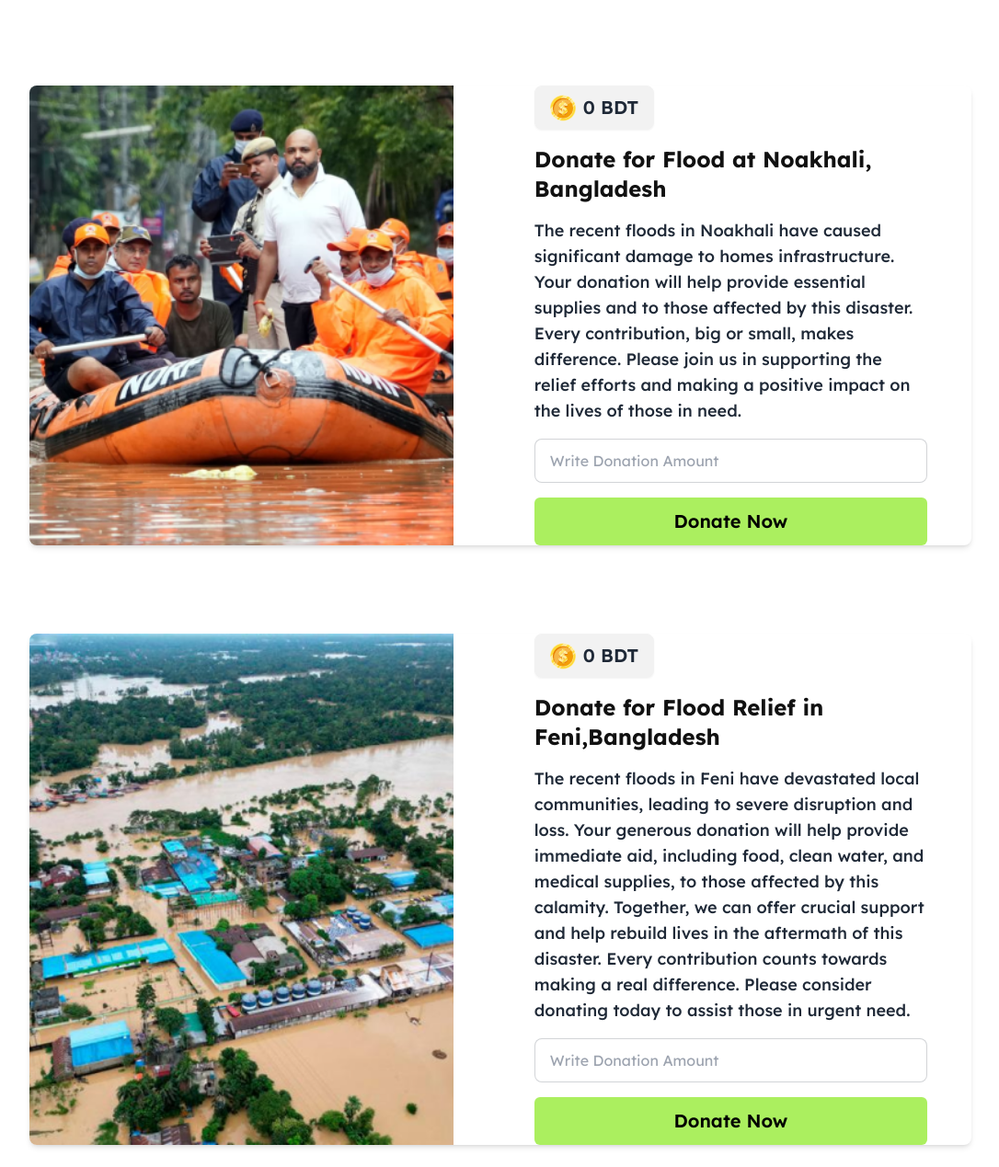
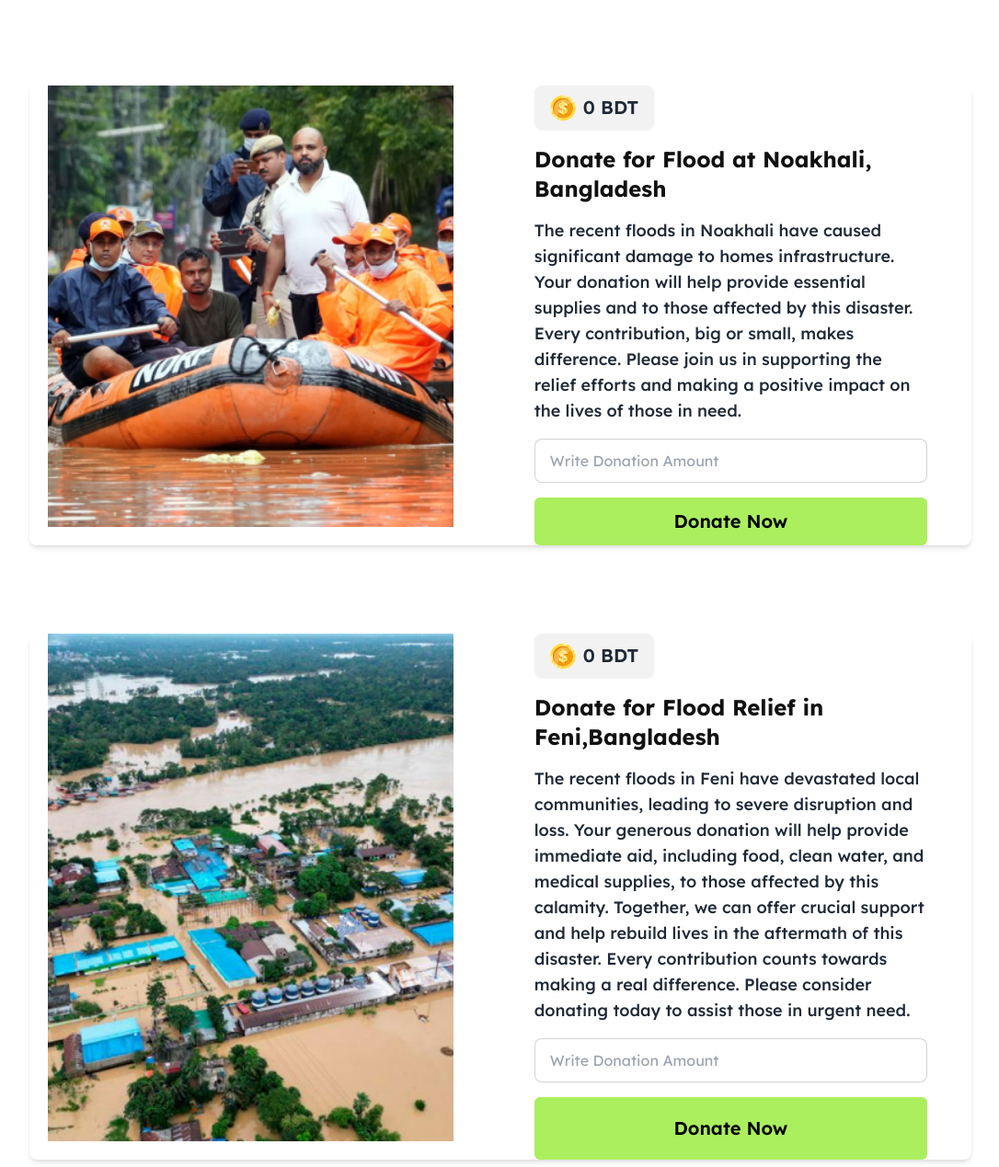
Before and after one commit to KhadizaKhatun1/Assignment-5-10thPH-, a plain HTML site: page index.html in a window 1280 px wide. Shown: the part 191-1460 px from the top of the page at 92% size, without its empty margins (96-1182 px from the left). Drawn offline with nearby package versions, Linux system fonts and the light colour scheme.

Commit message:
layout related changes

```diff
--- a/index.html
+++ b/index.html
@@ -73,9 +73,9 @@
      <main class="">
         <section id="section-container" class="md:max-w-[80%] mx-auto mt-24 ">
             <!-- card1 -->
-           <div class="bg-white rounded-lg shadow-md flex flex-col lg:flex-row overflow-hidden gap-10">
+           <div class="bg-white rounded-lg shadow-md flex flex-col lg:flex-row overflow-hidden gap-10 ">
             <!-- Image Section -->
-            <img src="./assets/noakhali.png" alt="Flood Relief" class="w-full lg:w-[45%] object-cover" />
+            <img src="./assets/noakhali.png" alt="Flood Relief" class="w-full lg:w-[45%] object-cover mb-5 pl-5" />
             <div class="px-12">
                 <button class="btn">
                     <img src="./assets/coin.png" alt="">
@@ -99,8 +99,8 @@
             <!-- card2 -->
            <div class="bg-white rounded-lg shadow-md flex flex-col lg:flex-row overflow-hidden gap-10">
             <!-- Image Section -->
-            <img src="./assets/feni.png" alt="Flood Relief" class="w-full lg:w-[45%] object-cover" />
-            <div class="px-12">
+            <img src="./assets/feni.png" alt="Flood Relief" class="w-full lg:w-[45%] object-cover mb-5 pl-5" />
+            <div class="px-12 ">
                 <button class="btn">
                     <img src="./assets/coin.png" alt="">
                     <p class="text-xl font-semibold"><span id="donate-feni">0</span> BDT</p>
@@ -112,7 +112,7 @@
                 </div>
                 <div class="mt-4">
                     <!-- donate now button -->
-                    <button id="donate-now-btn2" class="w-full py-3 bg-btn-colors1 text-black text-xl font-semibold rounded-md">Donate Now</button>
+                    <button id="donate-now-btn2" class="w-full py-5 bg-btn-colors1 text-black text-xl font-semibold rounded-md ">Donate Now</button>
                 </div>
                 </div>
             </div>
@@ -122,7 +122,7 @@
            <!-- card3 -->
            <div class="bg-white rounded-lg shadow-md flex flex-col lg:flex-row overflow-hidden gap-10 ">
             <!-- Image Section -->
-            <img src="./assets/quota-protest.png" alt="Flood Relief" class="w-full lg:w-[45%] object-cover" />
+            <img src="./assets/quota-protest.png" alt="Flood Relief" class="w-full lg:w-[45%] object-cover mb-5 pl-5" />
             <div class="px-12">
                 <!-- card amount -->
                 <button class="btn">
```
